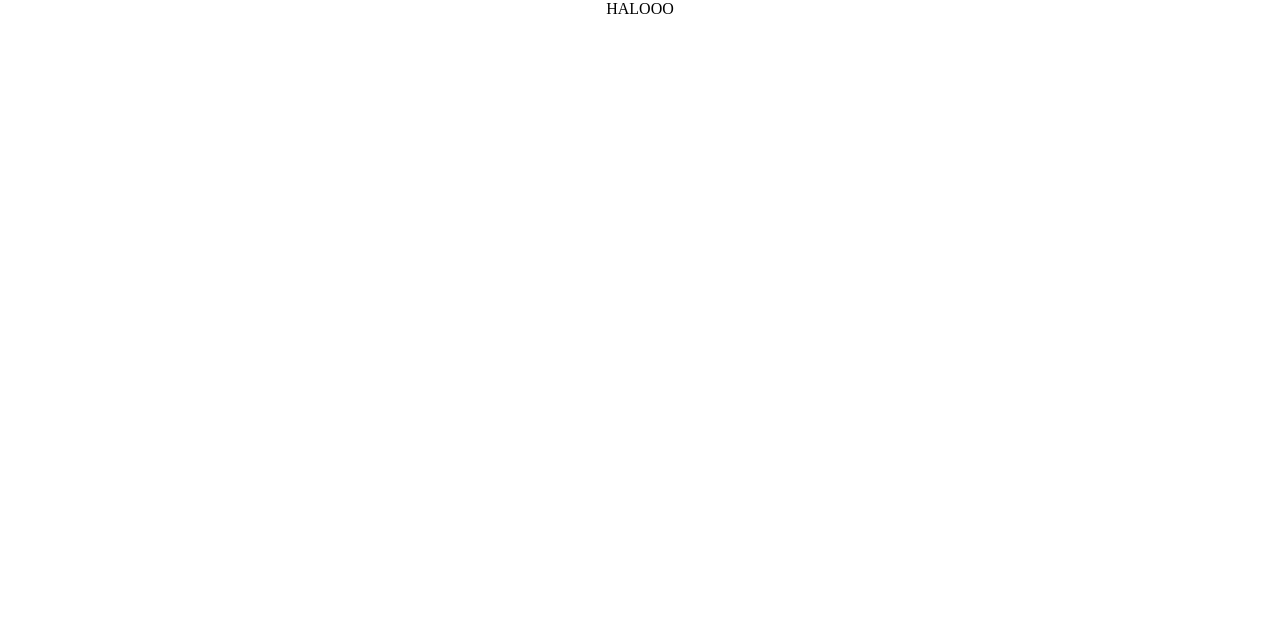
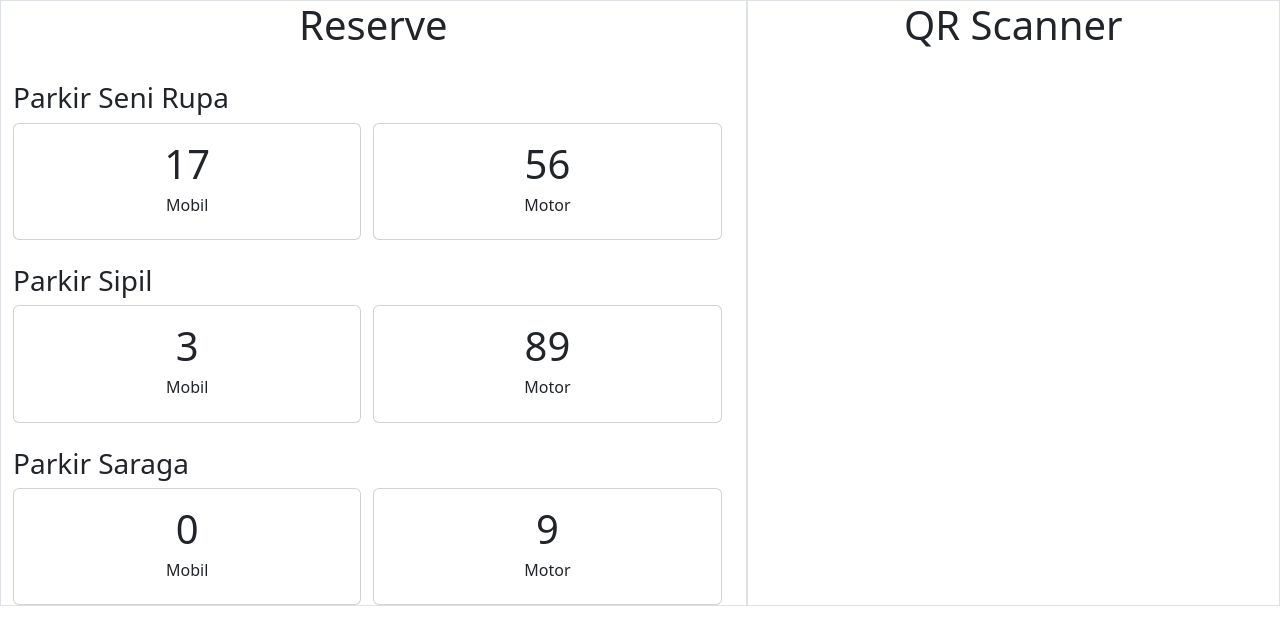
Before and after one commit to Staffelin/Reservasi-parkir_Milestone-HMIF-10, a React (Create React App) app: page /admin in a window 1280 px wide. Shown: the top 644 px of the page. Built offline with nearby package versions, Linux system fonts and the light colour scheme; the HTML template or start-up script is replaced by a standard one.

Commit message:
create FE ReserveQuota

```diff
--- a/package.json
+++ b/package.json
@@ -7,7 +7,9 @@
     "@testing-library/react": "^13.4.0",
     "@testing-library/user-event": "^13.5.0",
     "@types/react-router-dom": "^5.3.3",
+    "bootstrap": "^5.3.1",
     "react": "^18.2.0",
+    "react-bootstrap": "^2.8.0",
     "react-dom": "^18.2.0",
     "react-scripts": "5.0.1",
     "web-vitals": "^2.1.4"
--- a/src/App.js
+++ b/src/App.js
@@ -1,14 +1,10 @@
 import './App.css';
-import { BrowserRouter as Router, Route, Switch } from 'react-router-dom';
+import { Routess } from './config'
 import { useState,useEffect } from "react";
 
 function App() {
   return (
-    <Router>
-      <div className='App'>
-        HALOOO
-      </div>
-    </Router>
+    <Routess />
   );
 }
 
--- /dev/null
+++ b/src/components/reserve_admin/reserve-card.js
@@ -0,0 +1,32 @@
+import React from "react";
+import { Container, Card, Row, Col } from "react-bootstrap";
+
+const ReserveCard = (props) => {
+    return (
+        <div className="mt-4">
+            <h3>Parkir {props.loc}</h3>
+            <Container fluid>
+                <Row>
+                    <Col className="ps-0">
+                        <Card>
+                            <Card.Body>
+                                <h1 className="text-center">{props.mobil}</h1>
+                                <h6 className="text-center">Mobil</h6>
+                            </Card.Body>
+                        </Card>
+                        </Col>
+                    <Col className="ps-0">
+                        <Card>
+                            <Card.Body>
+                                <h1 className="text-center">{props.motor}</h1>
+                                <h6 className="text-center">Motor</h6>
+                            </Card.Body>
+                        </Card>
+                    </Col>
+                </Row>
+            </Container>
+        </div>
+    );
+}
+
+export default ReserveCard;
--- /dev/null
+++ b/src/config/index.js
@@ -0,0 +1,3 @@
+import Routess from "./routes";
+
+export {Routess};
--- /dev/null
+++ b/src/config/routes/index.js
@@ -0,0 +1,16 @@
+import React from "react";
+import { BrowserRouter as Router, Route, Routes } from 'react-router-dom';
+import { Home, Admin } from '../../pages'
+
+const Routess = () => {
+    return (
+        <Router>
+            <Routes>
+                <Route path="/admin" element={<Admin />} />
+                <Route path="*" element={<Home />} />
+            </Routes>
+        </Router>
+    )
+}
+
+export default Routess;
--- /dev/null
+++ b/src/pages/admin/admin.css
@@ -0,0 +1,3 @@
+#root {
+    width: 100%;
+}
--- /dev/null
+++ b/src/pages/admin/admin.js
@@ -0,0 +1,39 @@
+import React from "react";
+import { Container, Row, Col } from 'react-bootstrap';
+import './admin.css'
+import 'bootstrap/dist/css/bootstrap.min.css';
+import ReserveCard from "../../components/reserve_admin/reserve-card";
+
+
+const Admin = () => {
+    return (
+        <Container fluid>
+            <Row>
+                <Col md={7} className="border">
+                    <h1 className="text-center">Reserve</h1>
+                    <Row>
+                        <Col>
+                            <ReserveCard loc="Seni Rupa" mobil="17" motor="56"/>
+                        </Col>
+                    </Row>
+                    <Row>
+                        <Col>
+                            <ReserveCard loc="Sipil" mobil="3" motor="89"/>
+                        </Col>
+                    </Row>
+                    <Row>
+                        <Col>
+                            <ReserveCard loc="Saraga" mobil="0" motor="9"/>
+                        </Col>
+                    </Row>
+                </Col>
+
+                <Col md={5} className="border">
+                    <h1 className="text-center">QR Scanner</h1>
+                </Col>
+            </Row>
+        </Container>
+    )
+}
+
+export default Admin;
--- /dev/null
+++ b/src/pages/home/home.js
@@ -0,0 +1,10 @@
+import React from "react";
+
+
+const Home = () => {
+    return (
+        <h1>Home Page</h1>
+    )
+}
+
+export default Home;
--- /dev/null
+++ b/src/pages/index.js
@@ -0,0 +1,4 @@
+import Admin from "./admin/admin";
+import Home from "./home/home"
+
+export {Admin, Home};
```
Also changed, not shown: 2 other files (tests, documents, lock files or other folders).
